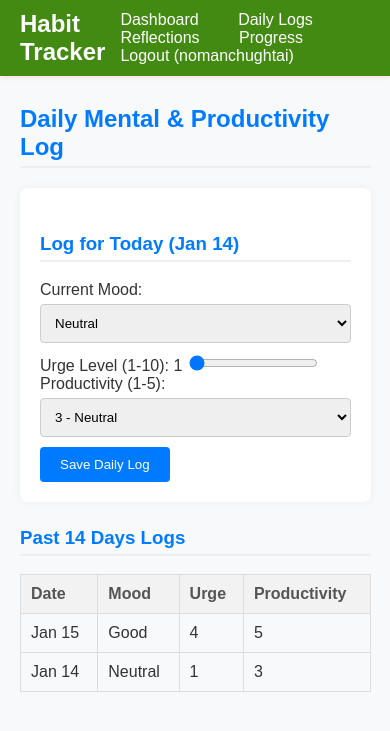
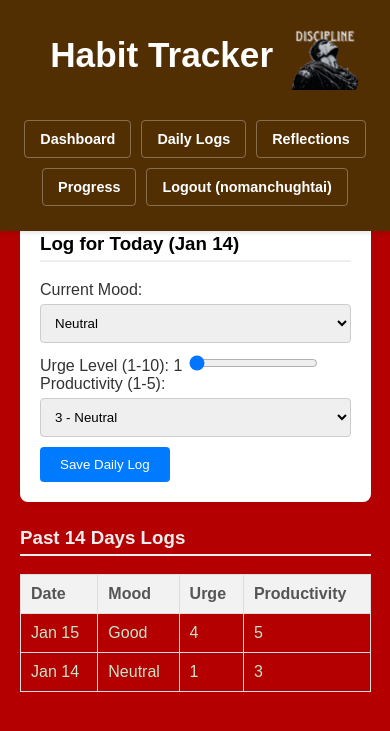
Before and after one commit to nomanchughtai306/islamic-habit-tracker, a Flask app: page /logs in a window 390 px wide. Shown: the top 731 px of the page. Run offline with Flask 3, Linux system fonts and the light colour scheme; a user stored in the database is signed in; data comes from the database, SQL or seed files in the repository; both versions use the stored data as it was after the commit.

Commit message:
Update background color

```diff
--- a/static/css/style.css
+++ b/static/css/style.css
@@ -1,7 +1,7 @@
 /* General Styling */
 body {
     font-family: Arial, sans-serif;
-    background-color: #f8f9fa;
+    background-color: #b40000;
     color: #333;
     margin: 0;
     padding-top: 60px; /* Space for fixed navbar */
@@ -14,40 +14,101 @@ body {
     padding: 20px;
 }
 
-h2, h3 { color: #007bff; border-bottom: 2px solid #eee; padding-bottom: 5px; margin-top: 25px; }
+h2, h3 { color: #000000; border-bottom: 2px solid #eee; padding-bottom: 5px; margin-top: 25px; }
 
-/* Navigation Bar */
+
 .navbar {
+    display: flex;
+    justify-content: space-between; /* Pushes nav-left to one side and links to the other */
+    align-items: center;
+    padding: 15px 20px;
     position: fixed;
     top: 0;
     left: 0;
     width: 100%;
-    background-color: #438a13;
+    background-color: #522f02;
     color: white;
-    padding: 10px 0;
+    /* 1. Increased height by changing padding from 10px to 15px */
     display: flex;
     justify-content: space-between;
     align-items: center;
-    box-shadow: 0 2px 4px rgba(255, 0, 0, 0.1);
+    box-shadow: 0 2px 4px rgba(0, 0, 0, 0.1); /* Changed red shadow to subtle black */
     z-index: 1000;
+    box-decoration-break: slice;
 }
+
+@media (max-width: 600px) {
+    .nav-left {
+        justify-content: center;
+        width: 100%;
+        margin-bottom: 10px;
+    }
+}
+
+/* 1. Group brand and logo together */
+.nav-left {
+    display: flex;
+    align-items: center;
+    gap: 15px; /* This controls the distance between text and logo */
+}
+
+/* 2. Style the logo size */
+.navbar-logo {
+    height: 70px; /* Adjust this to fit your navbar height */
+    width: auto;  /* Keeps the image from stretching */
+    border-radius: 5px; /* Optional: rounds the corners of your jpg */
+}
+
 .nav-brand {
-    font-size: 1.5em;
+    font-size: 2.2em;
     font-weight: bold;
     margin-left: 20px;
     color: white;
     text-decoration: none;
 }
+.logo {
+width: 20px;
+height: 10px;
+}
+
 .nav-links a {
     color: white;
+    font-weight: bold;
     text-decoration: none;
     padding: 10px 15px;
-    margin-right: 5px;
+    margin-right: 10px; /* Increased margin for desktop */
+
+    /* 2. Added border lines to links */
+    border: 1px solid rgba(255, 255, 255, 0.3);
+    border-radius: 4px;
+    transition: all 0.3s ease;
 }
+
 .nav-links a:hover {
-    background-color: #0056b3;
-    border-radius: 4px;
+    background-color: #720505; /* Darker green hover to match theme */
+    border-color: white;
 }
+
+/* 3. Mobile handling: prevent links from getting too close */
+@media (max-width: 600px) {
+    .navbar {
+        flex-direction: column; /* Stacks Brand and Links vertically */
+        padding: 20px 0;
+    }
+
+    .nav-links {
+        margin-top: 15px;
+        display: flex;
+        flex-wrap: wrap;
+        justify-content: center;
+    }
+
+    .nav-links a {
+        margin: 5px; /* Adds space all around the link on small screens */
+        font-size: 0.9em;
+    }
+}
+
 
 /* Flash Messages */
 .flashes {
@@ -170,12 +231,12 @@ input[type="text"], input[type="number"], textarea, select {
 }
 .reflection-date {
     font-size: 0.9em;
-    color: #888;
+    color: #ffffff;
     margin-bottom: 5px;
 }
 .reflection-ref {
     font-weight: bold;
-    color: #333;
+    color: #ffffff;
     margin-bottom: 10px;
 }
 .reflection-note {
@@ -198,3 +259,35 @@ input[type="text"], input[type="number"], textarea, select {
     color: #28a745;
     margin-top: 15px;
 }
+tbody  {
+color: #c3e6cb;
+}
+p {
+    color: #c3e6cb;
+
+}
+.white {
+    color: #eeeeee;
+}
+
+/* Styling the specific link class */
+.href {
+    color: #007bff; /* Matching your Islamic Green navbar */
+    text-decoration: none; /* Removes the default underline */
+    font-weight: 600; /* Makes it slightly bold */
+    transition: all 0.3s ease; /* Makes the hover effect smooth */
+    padding-bottom: 2px;
+    border-bottom: 1px solid transparent; /* Prepare for the hover underline */
+}
+
+/* Hover effect */
+.href:hover {
+    color: #0f488a; /* Darker green on hover */
+    border-bottom: 1px solid #0d2161; /* Adds a nice custom underline on hover */
+    text-decoration: none;
+}
+
+/* Active effect (when clicked) */
+.href:active {
+    transform: scale(0.98); /* Slightly shrinks when clicked for a "button" feel */
+}
--- a/templates/base.html
+++ b/templates/base.html
@@ -1,5 +1,6 @@
 <!DOCTYPE html>
 <html lang="en">
+
 <head>
     <meta charset="UTF-8">
     <meta name="viewport" content="width=device-width, initial-scale=1.0">
@@ -8,10 +9,14 @@
     <link rel="stylesheet" href="{{ url_for('static', filename='css/style.css') }}">
     <script src="https://cdn.jsdelivr.net/npm/chart.js@4.4.1/dist/chart.umd.min.js"></script>
 </head>
+
 <body>
     <header>
         <nav class="navbar">
+            <div class="nav-left">
                 <a href="/" class="nav-brand">Habit Tracker</a>
+                <img src="{{ url_for('static', filename='logo.png') }}" alt="Logo" class="navbar-logo">
+            </div>
             <div class="nav-links">
             {% if current_user.is_authenticated %}
             <a href="/" class="nav-item">Dashboard</a>
@@ -42,4 +47,5 @@
     </main>
 
 </body>
+
 </html>
--- a/templates/dashboard.html
+++ b/templates/dashboard.html
@@ -1,7 +1,7 @@
 {% extends "base.html" %}
 
 {% block content %}
-    <h2>🕌 Daily Habit Tracker ({{ today.strftime('%A, %b %d, %Y') }})</h2>
+    <h2 class="white">🕌 Daily Habit Tracker ({{ today.strftime('%A, %b %d, %Y') }})</h2>
 
     <form method="POST" class="habit-form">
         <div class="habit-group">
--- a/templates/login.html
+++ b/templates/login.html
@@ -1,6 +1,6 @@
 {% extends "base.html" %}
 {% block content %}
-<h2>Login</h2>
+<h2 class="white">Login</h2>
 <form method="POST" class="log-form">
     <label>Username</label>
     <input type="text" name="username" required>
@@ -8,5 +8,5 @@
     <input type="password" name="password" required>
     <button type="submit" class="btn btn-primary">Login</button>
 </form>
-<p>Don't have an account? <a href="{{ url_for('register') }}">Sign up here</a></p>
+<p>Don't have an account? <a class="href" href="{{ url_for('register') }}">Sign up here</a></p>
 {% endblock %}
--- a/templates/logs.html
+++ b/templates/logs.html
@@ -1,7 +1,7 @@
 {% extends "base.html" %}
 
 {% block content %}
-    <h2>Daily Mental & Productivity Log</h2>
+    <h2 class="white">Daily Mental & Productivity Log</h2>
 
     <form method="POST" class="log-form">
         <h3>Log for Today ({{ today.strftime('%b %d') }})</h3>
@@ -34,7 +34,7 @@
         <button type="submit" class="btn btn-primary">Save Daily Log</button>
     </form>
 
-    <h3 class="mt-4">Past 14 Days Logs</h3>
+    <h3 class="mt-4 white">Past 14 Days Logs</h3>
     {% if past_logs %}
         <table class="data-table">
             <thead>
--- a/templates/progress.html
+++ b/templates/progress.html
@@ -2,7 +2,7 @@
 
 {% block content %}
 <div class="progress-header">
-    <h2>📈 Your Spiritual & Productivity Growth</h2>
+    <h2 class="white">📈 Your Spiritual & Productivity Growth</h2>
     <p>Visualizing the last 21 days for <strong>{{ current_user.username }}</strong></p>
 </div>
 
--- a/templates/reflection.html
+++ b/templates/reflection.html
@@ -1,7 +1,7 @@
 {% extends "base.html" %}
 
 {% block content %}
-    <h2>Quran & Sunnah Reflection Journal</h2>
+    <h2 class="white">Quran & Sunnah Reflection Journal</h2>
 
     <form method="POST" class="reflection-form">
         <div class="form-row">
@@ -15,7 +15,7 @@
         <button type="submit" class="btn btn-primary">Save Reflection</button>
     </form>
 
-    <h3 class="mt-4">Recent Reflections</h3>
+    <h3 class="mt-4 white">Recent Reflections</h3>
     {% if reflections %}
         <div class="reflections-list">
             {% for reflection in reflections %}
--- a/templates/register.html
+++ b/templates/register.html
@@ -1,6 +1,6 @@
 {% extends "base.html" %}
 {% block content %}
-<h2>Create Account</h2>
+<h2 class="white">Create Account</h2>
 <form method="POST" class="log-form">
     <label>Username</label>
     <input type="text" name="username" required>
@@ -8,5 +8,5 @@
     <input type="password" name="password" required>
     <button type="submit" class="btn btn-primary">Sign Up</button>
 </form>
-<p>Already have an account? <a href="{{ url_for('login') }}">Login here</a></p>
+<p>Already have an account? <a class="href" href="{{ url_for('login') }}">Login here</a></p>
 {% endblock %}
```
Also changed, not shown: static/logo.png (added), tracker.db. Lines whose indentation alone changed are shown as unchanged.
